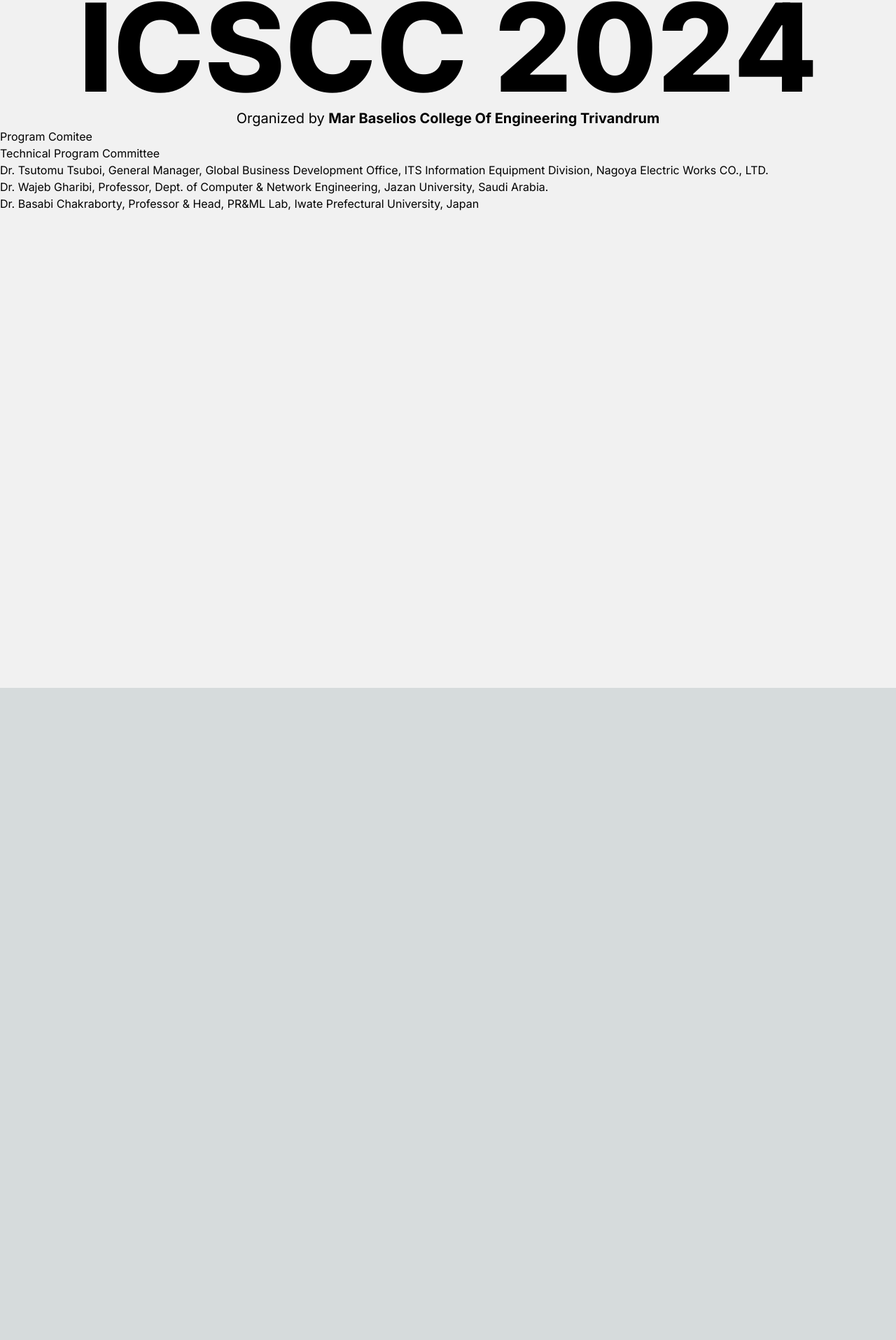
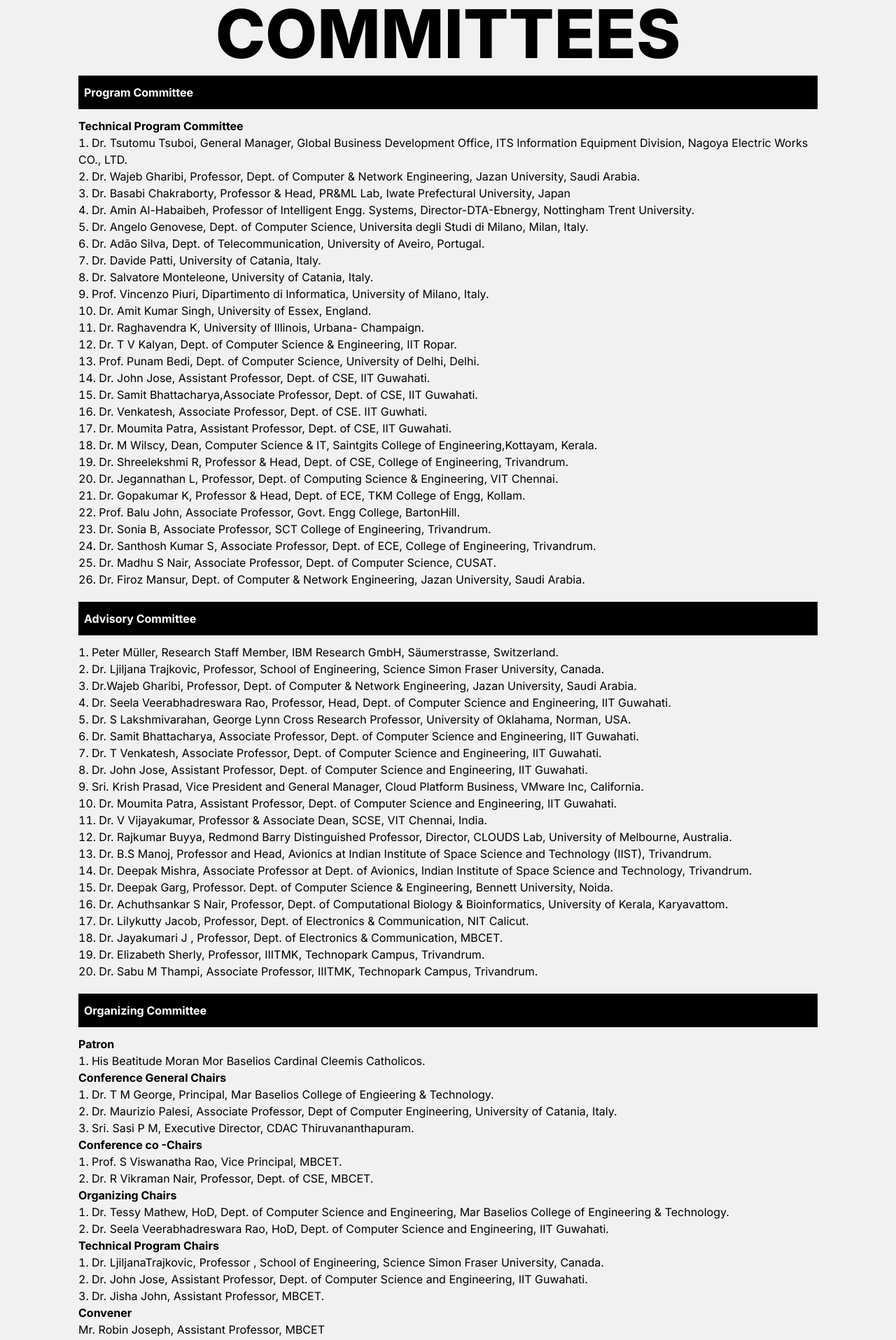
Before and after one commit to Deflated-Pappadam/ICSCC, a Next.js app: page /committees in a window 1280 px wide. Shown: the part 182-2097 px from the top of the page at 70% size. Before the commit the page ends 1165 px from the top, so only its background shows below. Built offline with nearby package versions, Linux system fonts and the light colour scheme.

Commit message:
add: committess page

```diff
--- a/app/committees/page.tsx
+++ b/app/committees/page.tsx
@@ -1,8 +1,8 @@
-import NaviBar from '@/components/NaviBar';
-import React from 'react'
-import Marquee from 'react-fast-marquee';
-import Image from 'next/image';
-import landingBanner from '@/public/about-banner-2.jpg'
+import NaviBar from "@/components/NaviBar";
+import React from "react";
+import Marquee from "react-fast-marquee";
+import Image from "next/image";
+import landingBanner from "@/public/about-banner-2.jpg";
 
 function page() {
   return (
@@ -23,28 +23,275 @@
         <NaviBar />
 
         <div className="flex-1 flex flex-col items-center justify-center">
-          <h1 className="text-7xl md:text-8xl xl:text-[175px] font-extrabold text-center">
-            ICSCC 2024
+          <h1 className="text-4xl md:text-5xl lg:text-8xl mt-5 font-extrabold text-center">
+            COMMITTEES
           </h1>
-          <h3 className="text-xl text-center">
-            Organized by <b>Mar Baselios College Of Engineering Trivandrum</b>
-          </h3>
         </div>
       </section>
-      <section className='min-h-screen'>
-          <h1>Program Comitee</h1>
-          <div>
-            <h2>Technical Program Committee</h2>
-            <ol>
-              <li>Dr. Tsutomu Tsuboi, General Manager, Global Business Development Office, ITS Information Equipment Division, Nagoya Electric Works CO., LTD.</li>
-              <li>Dr. Wajeb Gharibi, Professor, Dept. of Computer & Network Engineering, Jazan University, Saudi Arabia.</li>
-              <li>Dr. Basabi Chakraborty, Professor & Head, PR&ML Lab, Iwate Prefectural University, Japan</li>
-
-            </ol>
-          </div>
+      <section className="min-h-screen px-5 xl:px-28">
+        <h1 className="bg-black text-white font-bold py-3 px-2 my-3">
+          Program Committee
+        </h1>
+        <div>
+          <h2 className="font-bold">Technical Program Committee</h2>
+          <ol className="list-decimal list-inside">
+            <li>
+              Dr. Tsutomu Tsuboi, General Manager, Global Business Development
+              Office, ITS Information Equipment Division, Nagoya Electric Works
+              CO., LTD.
+            </li>
+            <li>
+              Dr. Wajeb Gharibi, Professor, Dept. of Computer & Network
+              Engineering, Jazan University, Saudi Arabia.
+            </li>
+            <li>
+              Dr. Basabi Chakraborty, Professor & Head, PR&ML Lab, Iwate
+              Prefectural University, Japan
+            </li>
+            <li>
+              Dr. Amin Al-Habaibeh, Professor of Intelligent Engg. Systems,
+              Director-DTA-Ebnergy, Nottingham Trent University.
+            </li>
+            <li>
+              Dr. Angelo Genovese, Dept. of Computer Science, Universita degli
+              Studi di Milano, Milan, Italy.
+            </li>
+            <li>
+              Dr. Adão Silva, Dept. of Telecommunication, University of Aveiro,
+              Portugal.
+            </li>
+            <li>Dr. Davide Patti, University of Catania, Italy.</li>
+            <li>Dr. Salvatore Monteleone, University of Catania, Italy.</li>
+            <li>
+              Prof. Vincenzo Piuri, Dipartimento di Informatica,​​​​ University
+              of Milano, Italy.
+            </li>
+            <li>Dr. Amit Kumar Singh, University of Essex, England.</li>
+            <li>
+              Dr. Raghavendra K, University of Illinois, Urbana- Champaign.
+            </li>
+            <li>
+              Dr. T V Kalyan, Dept. of Computer Science & Engineering, IIT
+              Ropar.
+            </li>
+            <li>
+              Prof. Punam Bedi, Dept. of Computer Science, University of Delhi,
+              Delhi.
+            </li>
+            <li>
+              Dr. John Jose, Assistant Professor, Dept. of CSE, IIT Guwahati.
+            </li>
+            <li>
+              Dr. Samit Bhattacharya,Associate Professor, Dept. of CSE, IIT
+              Guwahati.
+            </li>
+            <li>
+              Dr. Venkatesh, Associate Professor, Dept. of CSE. IIT Guwhati.
+            </li>
+            <li>
+              Dr. Moumita Patra, Assistant Professor, Dept. of CSE, IIT
+              Guwahati.
+            </li>
+            <li>
+              Dr. M Wilscy, Dean, Computer Science & IT, Saintgits College of
+              Engineering,Kottayam, Kerala.
+            </li>
+            <li>
+              Dr. Shreelekshmi R, Professor & Head, Dept. of CSE, College of
+              Engineering, Trivandrum.
+            </li>
+            <li>
+              Dr. Jegannathan L, Professor, Dept. of Computing Science &
+              Engineering, VIT Chennai.
+            </li>
+            <li>
+              Dr. Gopakumar K, Professor & Head, Dept. of ECE, TKM College of
+              Engg, Kollam.
+            </li>
+            <li>
+              Prof. Balu John, Associate Professor, Govt. Engg College,
+              BartonHill.
+            </li>
+            <li>
+              Dr. Sonia B, Associate Professor, SCT College of Engineering,
+              Trivandrum.
+            </li>
+            <li>
+              Dr. Santhosh Kumar S, Associate Professor, Dept. of ECE, College
+              of Engineering, Trivandrum.
+            </li>
+            <li>
+              Dr. Madhu S Nair, Associate Professor, Dept. of Computer Science,
+              CUSAT.
+            </li>
+            <li>
+              Dr. Firoz Mansur, Dept. of Computer & Network Engineering, Jazan
+              University, Saudi Arabia.
+            </li>
+          </ol>
+        </div>
+        <h1 className="bg-black text-white font-bold py-3 px-2 mt-5 my-3">
+          Advisory Committee
+        </h1>
+        <div>
+          <ol className="list-decimal list-inside">
+            <li>
+              Peter Müller, Research Staff Member, IBM Research GmbH,
+              Säumerstrasse, Switzerland.
+            </li>
+            <li>
+              Dr. Ljiljana Trajkovic, Professor, School of Engineering, Science
+              Simon Fraser University, Canada.
+            </li>
+            <li>
+              Dr.Wajeb Gharibi, Professor, Dept. of Computer & Network
+              Engineering, Jazan University, Saudi Arabia.
+            </li>
+            <li>
+              Dr. Seela Veerabhadreswara Rao, Professor, Head, Dept. of Computer
+              Science and Engineering, IIT Guwahati.
+            </li>
+            <li>
+              Dr. S Lakshmivarahan, George Lynn Cross Research Professor,
+              University of Oklahama, Norman, USA.
+            </li>
+            <li>
+              Dr. Samit Bhattacharya, Associate Professor, Dept. of Computer
+              Science and Engineering, IIT Guwahati.
+            </li>
+            <li>
+              Dr. T Venkatesh, Associate Professor, Dept. of Computer Science
+              and Engineering, IIT Guwahati.
+            </li>
+            <li>
+              Dr. John Jose, Assistant Professor, Dept. of Computer Science and
+              Engineering, IIT Guwahati.
+            </li>
+            <li>
+              Sri. Krish Prasad, Vice President and General Manager, Cloud
+              Platform Business, VMware Inc, California.
+            </li>
+            <li>
+              Dr. Moumita Patra, Assistant Professor, Dept. of Computer Science
+              and Engineering, IIT Guwahati.
+            </li>
+            <li>
+              Dr. V Vijayakumar, Professor & Associate Dean, SCSE, VIT Chennai,
+              India.
+            </li>
+            <li>
+              Dr. Rajkumar Buyya, Redmond Barry Distinguished Professor,
+              Director, CLOUDS Lab, University of Melbourne, Australia.
+            </li>
+            <li>
+              Dr. B.S Manoj, Professor and Head, Avionics at Indian Institute of
+              Space Science and Technology (IIST), Trivandrum.
+            </li>
+            <li>
+              Dr. Deepak Mishra, Associate Professor at Dept. of Avionics,
+              Indian Institute of Space Science and Technology, Trivandrum.
+            </li>
+            <li>
+              Dr. Deepak Garg, Professor. Dept. of Computer Science &
+              Engineering, Bennett University, Noida.
+            </li>
+            <li>
+              Dr. Achuthsankar S Nair, Professor, Dept. of Computational Biology
+              & Bioinformatics, University of Kerala, Karyavattom.
+            </li>
+            <li>
+              Dr. Lilykutty Jacob, Professor, Dept. of Electronics &
+              Communication, NIT Calicut.
+            </li>
+            <li>
+              Dr. Jayakumari J , Professor, Dept. of Electronics &
+              Communication, MBCET.
+            </li>
+            <li>
+              Dr. Elizabeth Sherly, Professor, IIITMK, Technopark Campus,
+              Trivandrum.
+            </li>
+            <li>
+              Dr. Sabu M Thampi, Associate Professor, IIITMK, Technopark Campus,
+              Trivandrum.
+            </li>
+          </ol>
+        </div>
+        <h1 className="bg-black text-white font-bold py-3 px-2 mt-5 my-3">
+          Organizing Committee
+        </h1>
+        <div>
+          <h2 className="font-bold">Patron</h2>
+          <ol className="list-decimal list-inside">
+            <li>
+              His Beatitude Moran Mor Baselios Cardinal Cleemis Catholicos.
+            </li>
+          </ol>
+        </div>
+        <div>
+          <h2 className="font-bold">Conference General Chairs</h2>
+          <ol className="list-decimal list-inside">
+            <li>
+              Dr. T M George, Principal, Mar Baselios College of Engieering &
+              Technology.
+            </li>
+            <li>
+              Dr. Maurizio Palesi, Associate Professor, Dept of Computer
+              Engineering, University of Catania, Italy.
+            </li>
+            <li>Sri. Sasi P M, Executive Director, CDAC Thiruvananthapuram.</li>
+          </ol>
+        </div>
+        <div>
+          <h2 className="font-bold">Conference co -Chairs</h2>
+          <ol className="list-decimal list-inside">
+            <li>Prof. S Viswanatha Rao, Vice Principal, MBCET.</li>
+            <li>Dr. R Vikraman Nair, Professor, Dept. of CSE, MBCET.</li>
+          </ol>
+        </div>
+        <div>
+          <h2 className="font-bold">Organizing Chairs</h2>
+          <ol className="list-decimal list-inside">
+            <li>
+              Dr. Tessy Mathew, HoD, Dept. of Computer Science and Engineering,
+              Mar Baselios College of Engineering & Technology.
+            </li>
+            <li>
+              Dr. Seela Veerabhadreswara Rao, HoD, Dept. of Computer Science and
+              Engineering, IIT Guwahati.
+            </li>
+          </ol>
+        </div>
+        <div>
+          <h2 className="font-bold">Technical Program Chairs</h2>
+          <ol className="list-decimal list-inside">
+            <li>
+              Dr. LjiljanaTrajkovic, Professor , School of Engineering, Science
+              Simon Fraser University, Canada.
+            </li>
+            <li>
+              Dr. John Jose, Assistant Professor, Dept. of Computer Science and
+              Engineering, IIT Guwahati.
+            </li>
+            <li>Dr. Jisha John, Assistant Professor, MBCET.</li>
+          </ol>
+        </div>
+        <div>
+          <h2 className="font-bold">Convener</h2>
+          <ol>
+            <li>Mr. Robin Joseph, Assistant Professor, MBCET</li>
+          </ol>
+        </div>
+        <div>
+          <h2 className="font-bold">Publication Chairs</h2>
+          <ol className="list-decimal list-inside">
+            <li>Dr. Jayakumari J , Professor, Dept. of Electronics & Communication, MBCET.</li>
+            <li>Prof. Raju K Gopal, Professor, Dept of CSE, MBCET</li>
+          </ol>
+        </div>
       </section>
     </main>
-  )
+  );
 }
 
-export default page
+export default page;
--- a/components/NaviBar.tsx
+++ b/components/NaviBar.tsx
@@ -40,9 +40,9 @@
           >
             <path
               stroke="currentColor"
-              stroke-linecap="round"
-              stroke-linejoin="round"
-              stroke-width="2"
+              strokeLinecap="round"
+              strokeLinejoin="round"
+              strokeWidth="2"
               d="M1 1h15M1 7h15M1 13h15"
             />
           </svg>
```
